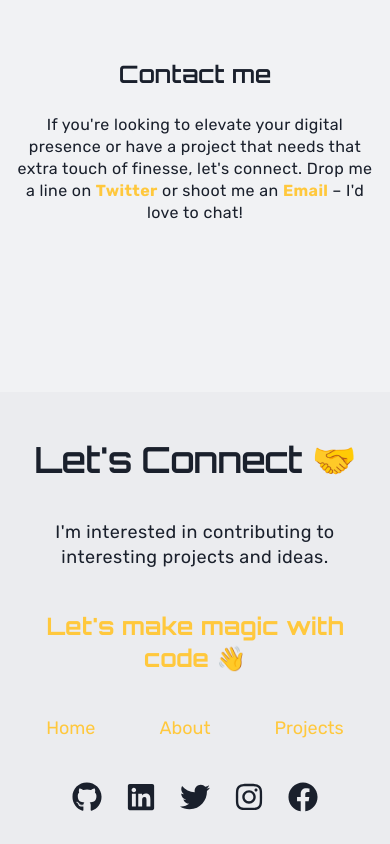
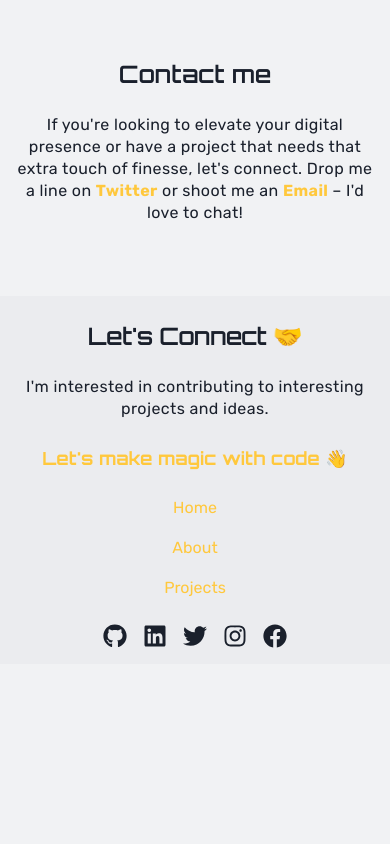
Before and after one commit to alok-x0s1/Portfolio, a Next.js app: page /about in a window 390 px wide. Shown: the part 4924-5768 px from the top of the page. After the commit the page ends 5588 px from the top, so only its background shows below. Built offline with nearby package versions, Linux system fonts and the light colour scheme; a web font is replaced by a local one.

Commit message:
Contact page

```diff
--- a/src/components/Contact.tsx
+++ b/src/components/Contact.tsx
@@ -1,27 +1,29 @@
-import React from 'react'
-import { orbitron } from '@/data/fonts'
-import Link from 'next/link'
+import React from 'react';
+import { orbitron } from '@/data/fonts';
+import Link from 'next/link';
 import { FaGithub, FaLinkedin, FaTwitter, FaInstagram, FaFacebook } from "react-icons/fa";
 
 const Contact = () => {
   return (
-    <footer className='flex mt-24 flex-col p-8 gap-10 bg-gray-200/50 w-full text-center'>
-        <h5 className={`${orbitron.className} text-4xl mt-4 font-semibold tracking-tight`}>Let&apos;s Connect 🤝</h5>
-        <p className="text-lg tracking-wide leading-snug">
-          I&apos;m interested in contributing to interesting projects and ideas.
+    <footer className='flex flex-col p-4 sm:p-6 lg:p-8 gap-6 sm:gap-8 lg:gap-10 bg-gray-200/50 w-full text-center'>
+        <h5 className={`${orbitron.className} text-2xl sm:text-3xl lg:text-4xl mt-2 sm:mt-4 font-semibold tracking-tight`}>
+            Let&apos;s Connect 🤝
+        </h5>
+        <p className="text-base sm:text-lg lg:text-xl tracking-wide leading-snug">
+            I&apos;m interested in contributing to interesting projects and ideas.
         </p>
 
-        <a href="mailto:alok421yadav@gmail.com" className={`${orbitron.className} text-2xl font-semibold text-secondaryTextColor`}>
-          <strong> Let&apos;s make magic with code 👋</strong>
+        <a href="mailto:alok421yadav@gmail.com" className={`${orbitron.className} text-lg sm:text-xl lg:text-2xl font-semibold text-secondaryTextColor`}>
+            <strong> Let&apos;s make magic with code 👋</strong>
         </a>
 
-        <div className="links flex gap-16 text-secondaryTextColor justify-center items-center text-lg">
+        <div className="links flex flex-col sm:flex-row gap-4 sm:gap-8 justify-center items-center text-base sm:text-lg lg:text-xl text-secondaryTextColor">
             <Link href="/" className='hover:text-primaryTextColor duration-200'>Home</Link>
             <Link href="/about" className='hover:text-primaryTextColor duration-200'>About</Link>
             <Link href="/projects" className='hover:text-primaryTextColor duration-200'>Projects</Link>
         </div>
 
-        <div className="social-links flex gap-6 justify-center items-center text-3xl">
+        <div className="social-links flex gap-4 sm:gap-6 lg:gap-8 justify-center items-center text-2xl sm:text-3xl lg:text-4xl">
             <FaGithub />
             <FaLinkedin />
             <FaTwitter />
@@ -29,7 +31,7 @@ const Contact = () => {
             <FaFacebook />
         </div>
     </footer>
-  )
+  );
 }
 
-export default Contact
+export default Contact;
```
